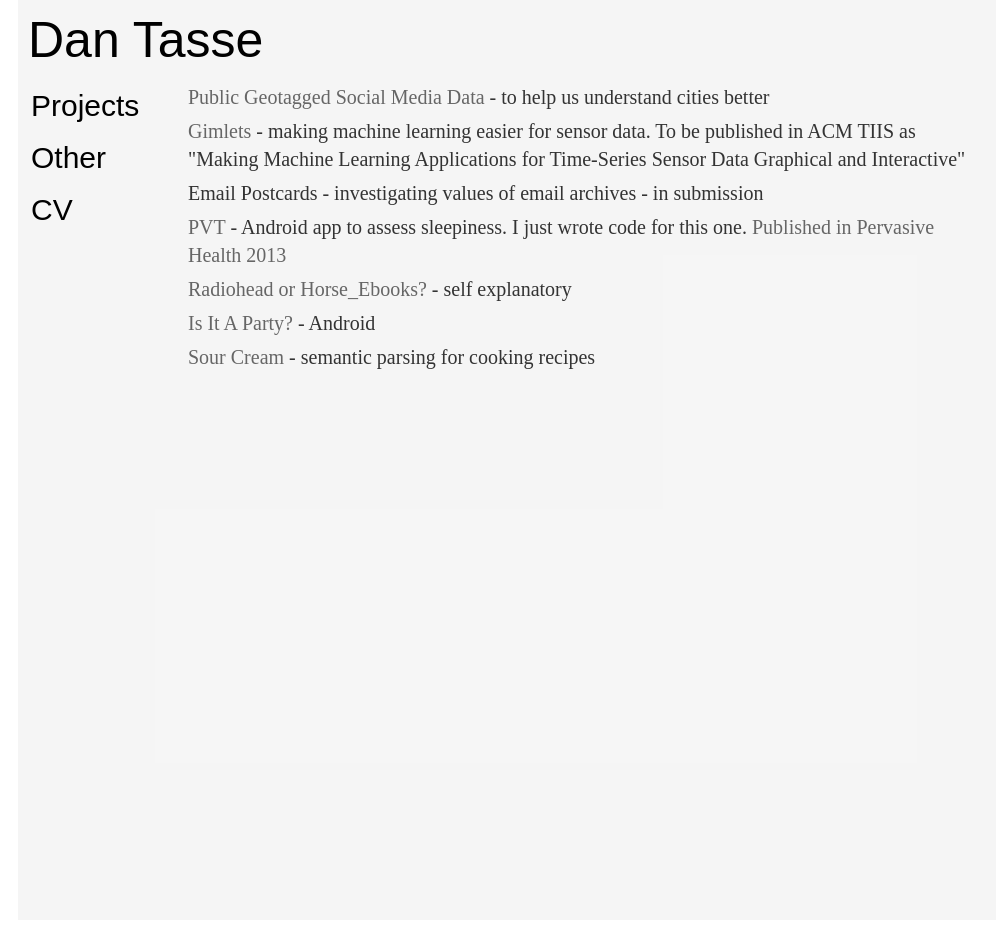
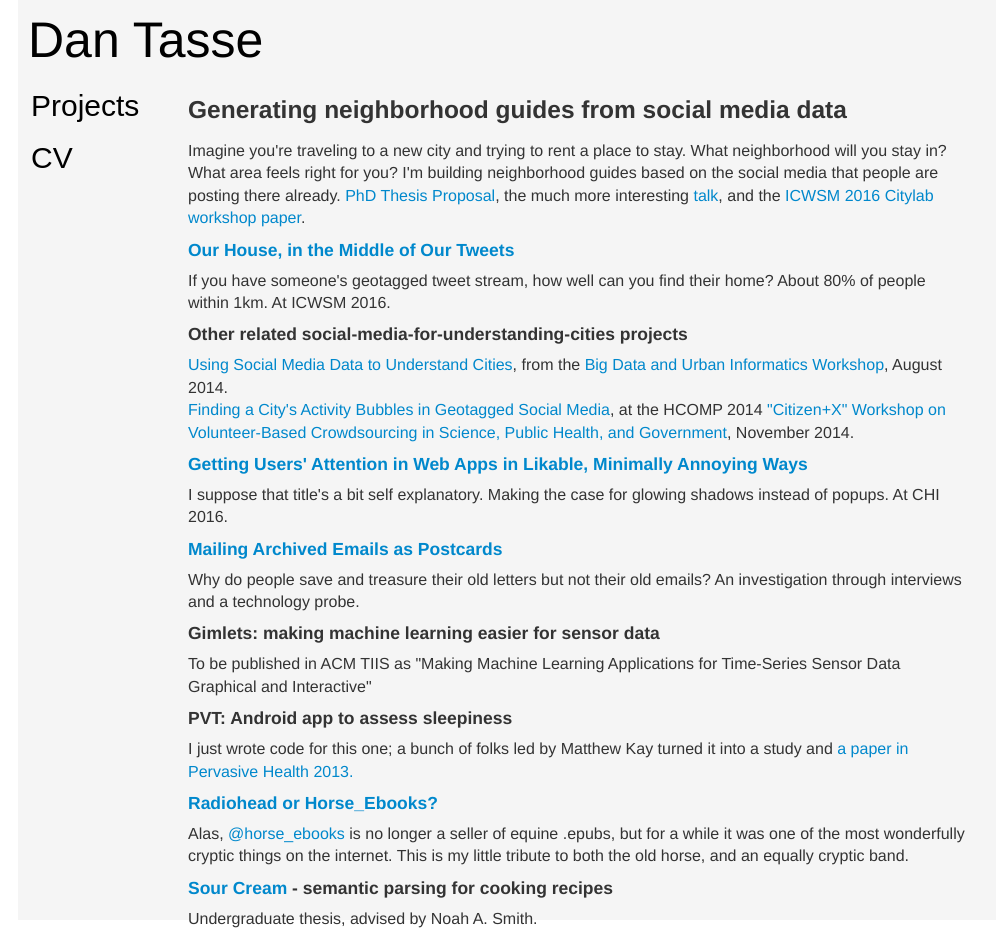
Before and after one commit to dantasse/dantasse.github.io, a Jekyll site: the page built from projects.html, in a window 1280 px wide. Shown: the whole page, without its empty margins (100-1096 px from the left). Built offline with Jekyll 4.4.1, drawn with Linux system fonts in a browser that asks for light colours; nearby versions of some CDN libraries.

Commit message:
eh a lot more changes

```diff
--- a/_layouts/default.html
+++ b/_layouts/default.html
@@ -65,7 +65,7 @@
         <div class="span2 nav">
           <ul class="nav unstyled">
             <li><a href="projects.html">Projects</a></li>
-            <li><a href="other.html">Other</a></li>
+            <!-- <li><a href="other.html">Other</a></li> -->
             <li><a href="cv.pdf">CV</a></li>
           </ul>
         </div>
--- a/css/style.css
+++ b/css/style.css
@@ -232,9 +232,8 @@
   margin-right: auto;
   background: #CCCCFF;
   background-color: rgba(245,245,245,0.95);
-  font-family: "Goudy Bookletter 1911", serif;
+  font-family: Helvetica, "Trebuchet MS", sans-serif;
   padding: 10px;
-  font-size:20px;
 }
 
 .maincenter ul {
@@ -247,17 +246,10 @@
   line-height: 1.4;
 }
 
-a {
-  color: #666;
-}
-a:visited {
-  color: #666;
-}
-
 .my_name {
   font-size: 50px;
   line-height: 60px;
-  font-family: "Raleway", sans-serif;
+  font-family: Helvetica, "Trebuchet MS", sans-serif;
   margin-bottom: 10px;
 }
 
--- a/projects.html
+++ b/projects.html
@@ -2,12 +2,17 @@
 layout: default
 title: Dan Tasse Dot Com - Projects
 ---
-<ul>
-  <li><a href="pgsmd.html">Public Geotagged Social Media Data</a> - to help us understand cities better</li>
-  <li><a href="gimlets.html">Gimlets</a> - making machine learning easier for sensor data. To be published in ACM TIIS as "Making Machine Learning Applications for Time-Series Sensor Data Graphical and Interactive"</li>
-  <li>Email Postcards - investigating values of email archives - in submission</li>
-  <li><a href="pvt.html">PVT</a> - Android app to assess sleepiness. I just wrote code for this one. <a href="http://faculty.washington.edu/wobbrock/pubs/ph-13.pdf">Published in Pervasive Health 2013</a></li>
-  <li><a href="http://radiohead-or-horse-ebooks.appspot.com/">Radiohead or Horse_Ebooks?</a> - self explanatory</li>
-  <li><a href="https://play.google.com/store/apps/details?id=com.dantasse.isitaparty">Is It A Party?</a> - Android</li>
-  <li><a href="https://www.cs.cmu.edu/~nasmith/papers/tasse+smith.tr08.pdf">Sour Cream</a> - semantic parsing for cooking recipes</li>
-</ul>
+<h3>Generating neighborhood guides from social media data</h3>
+Imagine you're traveling to a new city and trying to rent a place to stay. What neighborhood will you stay in? What area feels right for you? I'm building neighborhood guides based on the social media that people are posting there already. <a href="docs/dantasse_proposal.pdf">PhD Thesis Proposal</a>, the much more interesting <a href="docs/dantasse_proposal_talk.pdf">talk</a>, and the <a href="docs/generating_neighborhood_guides_citylab2016.pdf">ICWSM 2016 Citylab workshop paper</a>.
+<h4><a href="docs/our_house_icwsm2016.pdf">Our House, in the Middle of Our Tweets</a></h4>If you have someone's geotagged tweet stream, how well can you find their home? About 80% of people within 1km. At ICWSM 2016.
+<h4>Other related social-media-for-understanding-cities projects</h4>
+  <a href="docs/using_social_media_data_to_understand_cities_bduic2014.pdf">Using Social Media Data to Understand Cities</a>, from the <a href="http://urbanbigdata.uic.edu/">Big Data and Urban Informatics Workshop</a>, August 2014.<br>
+  <a href="docs/tasse_finding_activity_bubbles.pdf">Finding a City's Activity Bubbles in Geotagged Social Media</a>, at the HCOMP 2014 <a href="http://hci.uwaterloo.ca/faculty/elaw/citizenx/">"Citizen+X" Workshop on Volunteer-Based Crowdsourcing in Science, Public Health, and Government</a>, November 2014.
+
+<h4><a href="docs/getting_users_attention_chi2016.pdf">Getting Users' Attention in Web Apps in Likable, Minimally Annoying Ways</a></h4>I suppose that title's a bit self explanatory. Making the case for glowing shadows instead of popups. At CHI 2016.
+<h4><a href="docs/mailing_archived_emails_chi2016.pdf">Mailing Archived Emails as Postcards</a></h4>Why do people save and treasure their old letters but not their old emails? An investigation through interviews and a technology probe.
+<h4>Gimlets: making machine learning easier for sensor data</h4> To be published in ACM TIIS as "Making Machine Learning Applications for Time-Series Sensor Data Graphical and Interactive"
+<h4>PVT: Android app to assess sleepiness</h4>I just wrote code for this one; a bunch of folks led by Matthew Kay turned it into a study and <a href="http://faculty.washington.edu/wobbrock/pubs/ph-13.pdf">a paper in Pervasive Health 2013.</a>
+<h4><a href="http://radiohead-or-horse-ebooks.appspot.com/">Radiohead or Horse_Ebooks?</a></h4>
+  Alas, <a href="//www.twitter.com/horse_ebooks">@horse_ebooks</a> is no longer a seller of equine .epubs, but for a while it was one of the most wonderfully cryptic things on the internet. This is my little tribute to both the old horse, and an equally cryptic band.
+<h4><a href="https://www.cs.cmu.edu/~nasmith/papers/tasse+smith.tr08.pdf">Sour Cream</a> - semantic parsing for cooking recipes</h4>Undergraduate thesis, advised by Noah A. Smith.
```
Also changed, not shown: index.html (+3 -9 lines).
